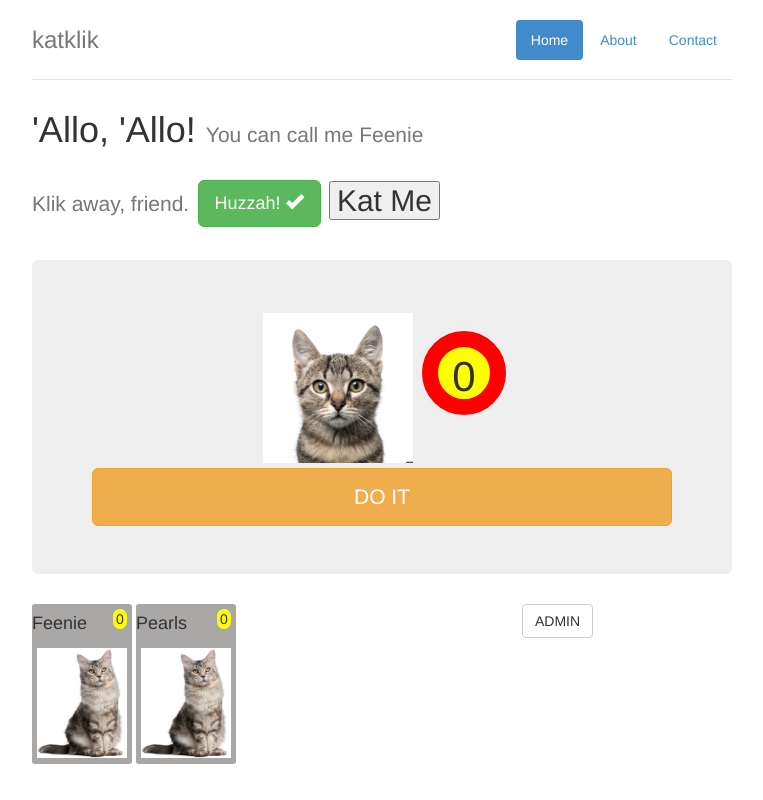
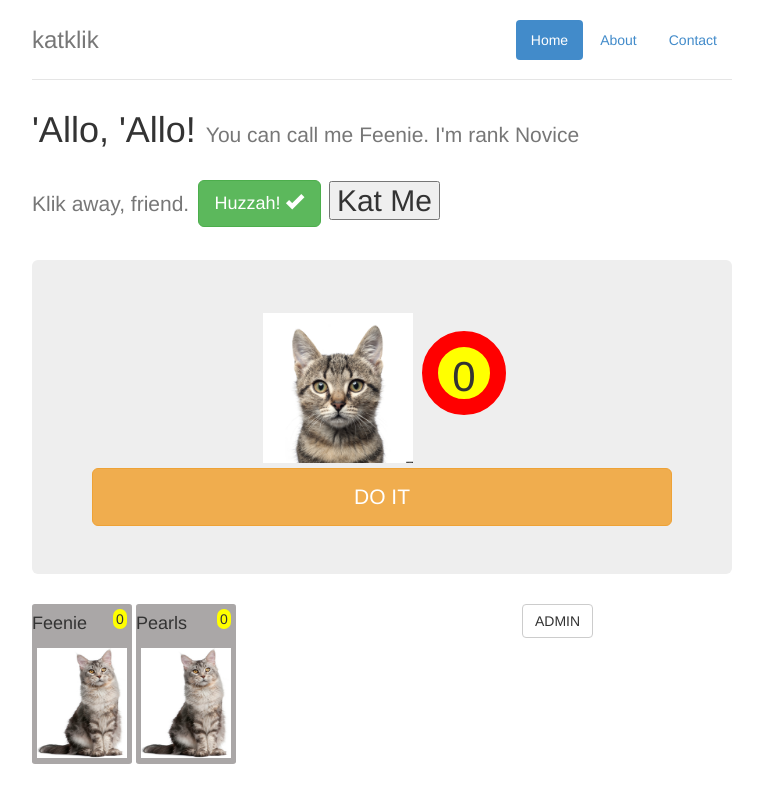
Before and after one commit to ndrewr/katklik, a plain HTML site: page index.html in a window 1280 px wide. Shown: the top 800 px of the page, without its empty margins (258-1021 px from the left). Drawn offline with Linux system fonts and the light colour scheme; files that its build step writes are made by us from their sources; files whose address does not match are found by name.

Commit message:
added some rank functionality

```diff
--- a/index.html
+++ b/index.html
@@ -33,7 +33,7 @@
 			</div>
 
 			<h1>'Allo, 'Allo!	<small class="lead">
-				You can call me <span data-bind="text: name"></span></small></h1>
+				You can call me <span data-bind="text: name"></span>. I'm rank <span data-bind="text: katrank"></span></small></h1>
 <!--			Me name's <span data-bind="text: name"></span>-->
 			<section id="infoboard">
 				<h2 style="float:left;">
--- a/scripts/main2.js
+++ b/scripts/main2.js
@@ -28,6 +28,10 @@ function KlikKatViewModel() {
 //	self.klikcount = ko.observable(0);
 	self.klikcount = ko.computed(function() {
 		return self.kats()[self.chosen_cat()].klikcount();
+	});
+
+	self.katrank = ko.computed(function() {
+		return (self.klikcount() < 5)? "Novice" : (self.klikcount() > 10)? "Master" : "Pro";
 	});
 
 
```
